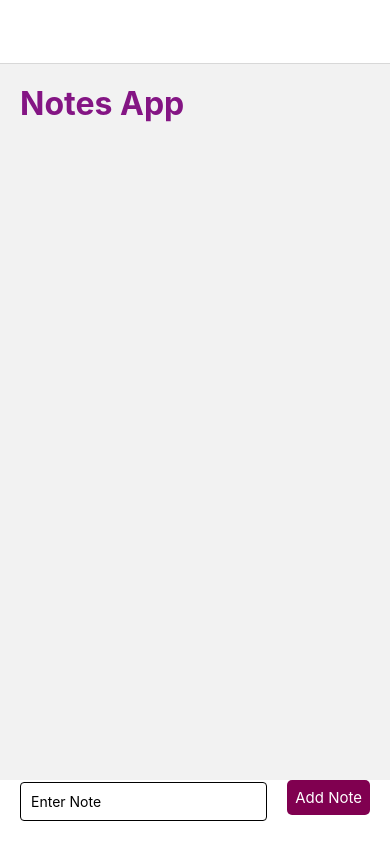
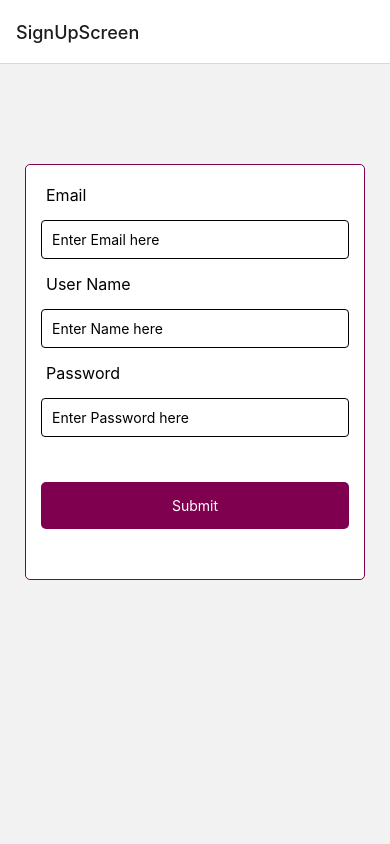
Before and after one commit to moulyac/Note-App, a React Native app: screen /SignUpScreen in a window 390 px wide. Before the commit this address had no page. Built offline with nearby package versions, Linux system fonts and the light colour scheme.

Commit message:
feat: added login screens

```diff
--- a/App.tsx
+++ b/App.tsx
@@ -8,6 +8,8 @@ import {createNativeStackNavigator} from '@react-navigation/native-stack';
 import NoteDetails from './src/Pages/NoteDetails';
 import NoteFrom from './src/Pages/NoteForm';
 import {AuthContext} from './src/util/context';
+import SignIn from './src/Pages/SignIn';
+import SignUp from './src/Pages/SignUp';
 
 const App = () => {
   const Stack = createNativeStackNavigator();
@@ -86,7 +88,7 @@ const App = () => {
         token: userToken,
         id: undefined,
       });
-    }, 5000);
+    }, 3000);
   }, []);
 
   if (loginState.isLoading) {
@@ -102,6 +104,8 @@ const App = () => {
       <SafeAreaView style={{flex: 1, backgroundColor: COLORS.white}}>
         <NavigationContainer>
           <Stack.Navigator>
+            <Stack.Screen name="SignUpScreen" component={SignUp} />
+            <Stack.Screen name="SignIn" component={SignIn} />
             <Stack.Screen name="home" component={Home} options={{title: ' '}} />
             <Stack.Screen
               name="noteDetails"
@@ -113,8 +117,6 @@ const App = () => {
               component={NoteFrom}
               options={{title: ' '}}
             />
-            {/* <Stack.Screen name="SignIn" component={SignInScreen}/>
-            <Stack.Screen name="SignUpScreen" component={SignUpScreen}/> */}
           </Stack.Navigator>
         </NavigationContainer>
       </SafeAreaView>
--- a/src/Pages/NoteDetails.tsx
+++ b/src/Pages/NoteDetails.tsx
@@ -1,7 +1,7 @@
 /* eslint-disable react-native/no-inline-styles */
 import React from 'react';
 import {StyleSheet, Text, TouchableOpacity, View} from 'react-native';
-import Util from './util';
+import Util from '../Pages/util';
 
 const NoteDetails = ({route, navigation}: any) => {
   const title = route.params.noteTitle;
--- /dev/null
+++ b/src/Pages/SignIn.tsx
@@ -0,0 +1,104 @@
+import React from 'react';
+import {useForm} from 'react-hook-form';
+import {yupResolver} from '@hookform/resolvers/yup';
+import * as yup from 'yup';
+import {StyleSheet, Text, View} from 'react-native';
+import Button from '../components/Button/Button';
+import Input from '../components/InputText/Input';
+
+const SignIn = ({navigation}: any) => {
+  const signInSchema = yup.object({
+    email: yup.string().required('Email is required.'),
+    password: yup.string().required('Password is required.'),
+  });
+  const {
+    control,
+    handleSubmit,
+    formState: {errors},
+  } = useForm({
+    mode: 'all',
+    resolver: yupResolver(signInSchema),
+  });
+
+  const onSubmit = (data: any) => {
+    console.log(data);
+    navigation.navigate('home');
+  };
+  return (
+    <View>
+      <View style={styles.container}>
+        <Text style={styles.title}>Email</Text>
+        <Input
+          control={control}
+          placeholder={'Enter Email here'}
+          fieldData={{
+            key: 'email',
+            label: 'Email',
+            required: true,
+            RequiredMessage: 'Email is required.',
+          }}
+        />
+        <Text style={styles.errorMessage}>
+          {/* @ts-ignore */}
+          {errors.email && errors.email?.message}
+        </Text>
+        <Text style={styles.title}>Password</Text>
+        <Input
+          control={control}
+          placeholder={'Enter Password here'}
+          fieldData={{
+            key: 'password',
+            label: 'Password',
+            required: true,
+            RequiredMessage: 'Password is required.',
+          }}
+        />
+        <Text style={styles.errorMessage}>
+          {/* @ts-ignore */}
+          {errors.password && errors.password?.message}
+        </Text>
+        <Button
+          buttonText="Submit"
+          onPress={handleSubmit(onSubmit)}
+          style={styles.button}
+          buttonTextStyle={styles.buttonText}
+        />
+      </View>
+    </View>
+  );
+};
+export default SignIn;
+
+const styles = StyleSheet.create({
+  container: {
+    borderWidth: 1,
+    borderColor: '#800050',
+    marginHorizontal: 25,
+    marginVertical: 100,
+    paddingVertical: 20,
+    borderRadius: 5,
+    backgroundColor: 'white',
+  },
+  title: {
+    fontSize: 16,
+    marginHorizontal: 20,
+  },
+  button: {
+    margin: 15,
+    backgroundColor: '#800050',
+    padding: 15,
+    borderRadius: 5,
+    display: 'flex',
+    justifyContent: 'center',
+    alignItems: 'center',
+  },
+  buttonText: {
+    color: 'white',
+  },
+  errorMessage: {
+    marginTop: -10,
+    marginLeft: 20,
+    color: 'red',
+    marginBottom: 15,
+  },
+});
--- /dev/null
+++ b/src/Pages/SignUp.tsx
@@ -0,0 +1,122 @@
+import React from 'react';
+import {useForm} from 'react-hook-form';
+import {yupResolver} from '@hookform/resolvers/yup';
+import * as yup from 'yup';
+import {StyleSheet, Text, View} from 'react-native';
+import Button from '../components/Button/Button';
+import Input from '../components/InputText/Input';
+
+const SignUp = ({navigation}: any) => {
+  const signInSchema = yup.object({
+    email: yup.string().required('Email is required.'),
+    name: yup.string().required('Name is required.'),
+    password: yup.string().required('Password is required.'),
+  });
+  const {
+    control,
+    handleSubmit,
+    formState: {errors},
+  } = useForm({
+    mode: 'all',
+    resolver: yupResolver(signInSchema),
+  });
+
+  const onSubmit = (data: any) => {
+    console.log(data);
+    navigation.navigate('home');
+  };
+  return (
+    <View>
+      <View style={styles.container}>
+        <Text style={styles.title}>Email</Text>
+        <Input
+          control={control}
+          placeholder={'Enter Email here'}
+          fieldData={{
+            key: 'email',
+            label: 'Email',
+            required: true,
+            RequiredMessage: 'Email is required.',
+          }}
+        />
+        {errors.email && (
+          //@ts-ignore
+          <Text style={styles.errorMessage}>{errors.email?.message} </Text>
+        )}
+        <Text style={styles.title}>User Name</Text>
+        <Input
+          control={control}
+          placeholder={'Enter Name here'}
+          fieldData={{
+            key: 'name',
+            label: 'Name',
+            required: true,
+            RequiredMessage: 'Name is required.',
+          }}
+        />
+        {errors.name && (
+          //@ts-ignore
+          <Text style={styles.errorMessage}>{errors.name?.message} </Text>
+        )}
+        <Text style={styles.title}>Password</Text>
+        <Input
+          control={control}
+          placeholder={'Enter Password here'}
+          fieldData={{
+            key: 'password',
+            label: 'Password',
+            required: true,
+            RequiredMessage: 'Password is required.',
+          }}
+        />
+
+        {errors.password && (
+          //@ts-ignore
+          <Text style={styles.errorMessage}>{errors.password?.message}</Text>
+        )}
+        <Button
+          buttonText="Submit"
+          onPress={handleSubmit(onSubmit)}
+          style={styles.button}
+          buttonTextStyle={styles.buttonText}
+        />
+      </View>
+    </View>
+  );
+};
+export default SignUp;
+
+const styles = StyleSheet.create({
+  container: {
+    borderWidth: 1,
+    borderColor: '#800050',
+    marginHorizontal: 25,
+    marginVertical: 100,
+    paddingVertical: 20,
+    borderRadius: 5,
+    backgroundColor: 'white',
+  },
+  title: {
+    fontSize: 16,
+    marginHorizontal: 20,
+  },
+  button: {
+    marginHorizontal: 15,
+    marginVertical: 30,
+    backgroundColor: '#800050',
+    padding: 15,
+    borderRadius: 5,
+    display: 'flex',
+    justifyContent: 'center',
+    alignItems: 'center',
+  },
+  buttonText: {
+    color: 'white',
+  },
+  errorMessage: {
+    marginTop: -10,
+    marginLeft: 20,
+    color: 'red',
+    marginBottom: 15,
+  },
+});
```
